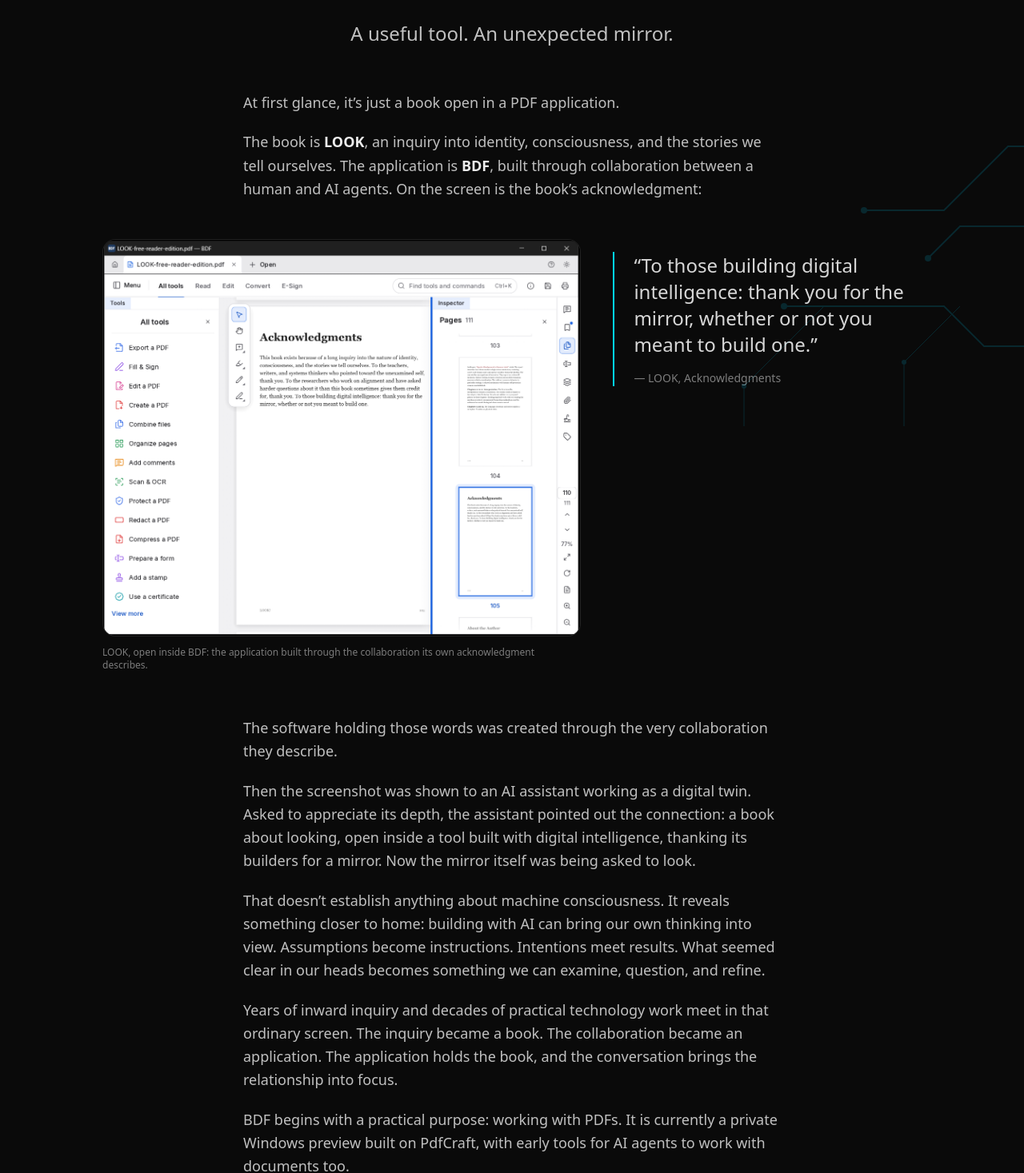
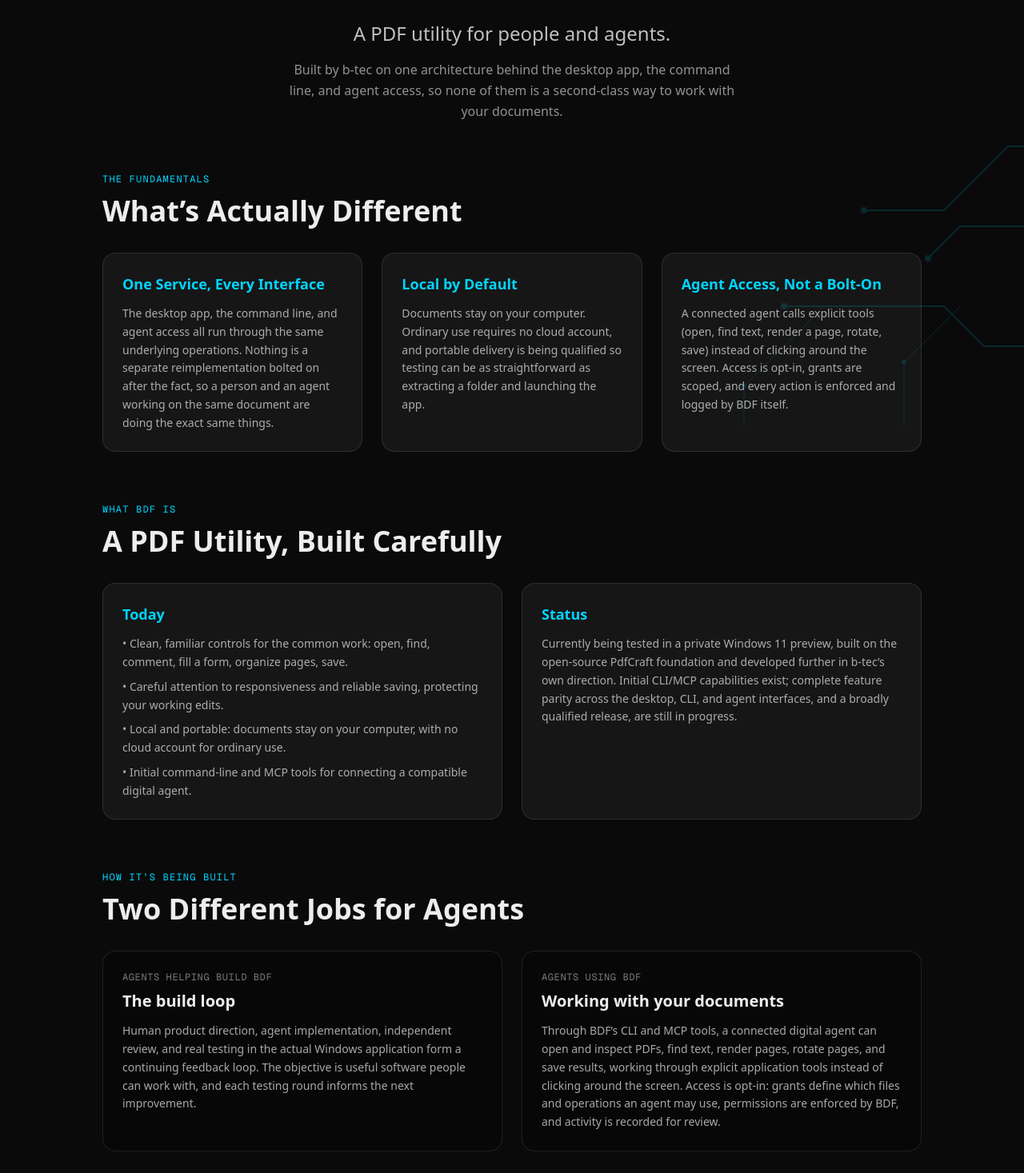
Before and after one commit to btecme/btecOrg, a Next.js app: page /bdf in a window 1280 px wide. Shown: the part 267-1734 px from the top of the page at 80% size. Built offline with nearby package versions, Linux system fonts and the light colour scheme.

Commit message:
Refocus /bdf on design fundamentals, drop LOOK narrative/screenshot

```diff
--- a/app/bdf/page.tsx
+++ b/app/bdf/page.tsx
@@ -1,10 +1,9 @@
 import Link from 'next/link';
 import type { Metadata } from 'next';
-import ScreenshotLightbox from '@/components/ScreenshotLightbox';
 
-const TITLE = 'BDF — A PDF utility for you and your agents';
+const TITLE = 'BDF — A PDF utility for people and agents';
 const DESCRIPTION =
-  'BDF is a PDF application built through collaboration between a human and AI agents. A useful tool, and an unexpected mirror.';
+  'BDF is a Windows PDF utility built on one consistent service behind its desktop app, command line, and agent access. Local-first, and built by b-tec.';
 const PAGE_URL = 'https://www.b-tec.org/bdf';
 const OG_IMAGE = 'https://www.b-tec.org/images/bdf/bdf-og-1200x630.jpg';
 
@@ -33,90 +32,54 @@ export const metadata: Metadata = {
   },
 };
 
+const fundamentals = [
+  {
+    title: 'One Service, Every Interface',
+    body: 'The desktop app, the command line, and agent access all run through the same underlying operations. Nothing is a separate reimplementation bolted on after the fact, so a person and an agent working on the same document are doing the exact same things.',
+  },
+  {
+    title: 'Local by Default',
+    body: 'Documents stay on your computer. Ordinary use requires no cloud account, and portable delivery is being qualified so testing can be as straightforward as extracting a folder and launching the app.',
+  },
+  {
+    title: 'Agent Access, Not a Bolt-On',
+    body: 'A connected agent calls explicit tools (open, find text, render a page, rotate, save) instead of clicking around the screen. Access is opt-in, grants are scoped, and every action is enforced and logged by BDF itself.',
+  },
+];
+
 export default function BdfPage() {
   return (
     <div className="min-h-screen bg-background text-foreground py-24 px-6">
       {/* Hero */}
-      <div className="max-w-3xl mx-auto text-center mb-14">
+      <div className="max-w-3xl mx-auto text-center mb-16">
         <p className="text-accent font-mono text-sm tracking-widest mb-4">IN DEVELOPMENT // WINDOWS PDF UTILITY</p>
         <h1 className="text-4xl md:text-6xl font-bold tracking-tight mb-5">BDF</h1>
-        <p className="text-xl md:text-2xl text-foreground/80 font-medium leading-snug">
-          A useful tool. An unexpected mirror.
+        <p className="text-xl md:text-2xl text-foreground/80 font-medium leading-snug mb-4">
+          A PDF utility for people and agents.
+        </p>
+        <p className="text-foreground/60 max-w-xl mx-auto leading-relaxed">
+          Built by b-tec on one architecture behind the desktop app, the command line, and agent access, so none of
+          them is a second-class way to work with your documents.
         </p>
       </div>
 
-      {/* Introduction, part 1 */}
-      <div className="max-w-2xl mx-auto text-lg text-foreground/80 leading-relaxed space-y-5 mb-12">
-        <p>At first glance, it&rsquo;s just a book open in a PDF application.</p>
-        <p>
-          The book is <em className="not-italic font-semibold text-foreground">LOOK</em>, an inquiry into identity,
-          consciousness, and the stories we tell ourselves. The application is{' '}
-          <em className="not-italic font-semibold text-foreground">BDF</em>, built through collaboration between a
-          human and AI agents. On the screen is the book&rsquo;s acknowledgment:
-        </p>
-      </div>
+      {/* The Fundamentals */}
+      <section className="max-w-5xl mx-auto mb-16">
+        <p className="text-accent font-mono text-xs tracking-widest mb-3 text-center md:text-left">THE FUNDAMENTALS</p>
+        <h2 className="text-3xl md:text-4xl font-bold mb-8 text-center md:text-left">What&rsquo;s Actually Different</h2>
+        <div className="grid md:grid-cols-3 gap-6">
+          {fundamentals.map((f) => (
+            <div key={f.title} className="rounded-2xl border border-white/10 bg-white/5 p-6">
+              <h3 className="text-lg font-semibold mb-3 text-accent">{f.title}</h3>
+              <p className="text-foreground/70 text-sm leading-relaxed">{f.body}</p>
+            </div>
+          ))}
+        </div>
+      </section>
 
-      {/* Screenshot + pull quote */}
-      <div className="max-w-5xl mx-auto mb-14">
-        <div className="grid md:grid-cols-5 gap-8 md:gap-10 items-start">
-          <div className="md:col-span-3">
-            <ScreenshotLightbox
-              src="/images/bdf/bdf-look-screenshot.png"
-              alt="BDF, a Windows PDF application, with LOOK-free-reader-edition.pdf open to its Acknowledgments page"
-              width={1244}
-              height={1033}
-              priority
-            />
-            <p className="text-xs text-foreground/50 mt-3">
-              LOOK, open inside BDF: the application built through the collaboration its own acknowledgment
-              describes.
-            </p>
-          </div>
-          <div className="md:col-span-2 md:pt-4">
-            <blockquote className="border-l-2 border-accent pl-5 md:pl-6">
-              <p className="text-xl md:text-2xl text-foreground/90 leading-snug">
-                &ldquo;To those building digital intelligence: thank you for the mirror, whether or not you meant to
-                build one.&rdquo;
-              </p>
-              <footer className="mt-4 text-sm text-foreground/50">&mdash; LOOK, Acknowledgments</footer>
-            </blockquote>
-          </div>
-        </div>
-      </div>
-
-      {/* Introduction, part 2 */}
-      <div className="max-w-2xl mx-auto text-lg text-foreground/80 leading-relaxed space-y-5 mb-20">
-        <p>The software holding those words was created through the very collaboration they describe.</p>
-        <p>
-          Then the screenshot was shown to an AI assistant working as a digital twin. Asked to appreciate its depth,
-          the assistant pointed out the connection: a book about looking, open inside a tool built with digital
-          intelligence, thanking its builders for a mirror. Now the mirror itself was being asked to look.
-        </p>
-        <p>
-          That doesn&rsquo;t establish anything about machine consciousness. It reveals something closer to home:
-          building with AI can bring our own thinking into view. Assumptions become instructions. Intentions meet
-          results. What seemed clear in our heads becomes something we can examine, question, and refine.
-        </p>
-        <p>
-          Years of inward inquiry and decades of practical technology work meet in that ordinary screen. The inquiry
-          became a book. The collaboration became an application. The application holds the book, and the
-          conversation brings the relationship into focus.
-        </p>
-        <p>
-          BDF begins with a practical purpose: working with PDFs. It is currently a private Windows preview built on
-          PdfCraft, with early tools for AI agents to work with documents too.
-        </p>
-        <p>This page follows that work: what BDF does, how it&rsquo;s being built, and what the process reveals along the way.</p>
-        <p className="font-medium text-foreground/90">
-          Useful software is the point. The unexpected mirror is part of the story.
-        </p>
-      </div>
-
-      {/* What BDF is */}
+      {/* What BDF is today */}
       <section className="max-w-5xl mx-auto mb-16">
-        <p className="text-accent font-mono text-xs tracking-widest mb-3 text-center md:text-left">
-          WHAT BDF IS
-        </p>
+        <p className="text-accent font-mono text-xs tracking-widest mb-3 text-center md:text-left">WHAT BDF IS</p>
         <h2 className="text-3xl md:text-4xl font-bold mb-8 text-center md:text-left">A PDF Utility, Built Carefully</h2>
         <div className="grid md:grid-cols-2 gap-6">
           <div className="rounded-2xl border border-white/10 bg-white/5 p-6">
--- a/components/ScreenshotLightbox.tsx
+++ /dev/null
@@ -1,95 +0,0 @@
-'use client';
-
-import { useEffect, useRef, useState } from 'react';
-import Image from 'next/image';
-
-type Props = {
-  src: string;
-  alt: string;
-  width: number;
-  height: number;
-  className?: string;
-  priority?: boolean;
-};
-
-export default function ScreenshotLightbox({ src, alt, width, height, className, priority }: Props) {
-  const [open, setOpen] = useState(false);
-  const closeButtonRef = useRef<HTMLButtonElement>(null);
-  const triggerRef = useRef<HTMLButtonElement>(null);
-
-  useEffect(() => {
-    if (!open) return;
-    closeButtonRef.current?.focus();
-
-    const onKeyDown = (e: KeyboardEvent) => {
-      if (e.key === 'Escape') {
-        setOpen(false);
-      }
-    };
-    document.addEventListener('keydown', onKeyDown);
-    const previousOverflow = document.body.style.overflow;
-    document.body.style.overflow = 'hidden';
-
-    return () => {
-      document.removeEventListener('keydown', onKeyDown);
-      document.body.style.overflow = previousOverflow;
-    };
-  }, [open]);
-
-  const close = () => {
-    setOpen(false);
-    triggerRef.current?.focus();
-  };
-
-  return (
-    <>
-      <button
-        ref={triggerRef}
-        type="button"
-        onClick={() => setOpen(true)}
-        className={`group relative block w-full overflow-hidden rounded-2xl border border-white/10 bg-black/20 focus:outline-none focus-visible:ring-2 focus-visible:ring-accent ${className ?? ''}`}
-        aria-haspopup="dialog"
-      >
-        <Image
-          src={src}
-          alt={alt}
-          width={width}
-          height={height}
-          className="w-full h-auto"
-          priority={priority}
-        />
-        <span className="absolute bottom-3 right-3 rounded-full bg-black/70 px-3 py-1.5 text-xs font-medium text-white/90 opacity-0 transition-opacity group-hover:opacity-100 group-focus-visible:opacity-100">
-          Enlarge
-        </span>
-      </button>
-
-      {open && (
-        <div
-          role="dialog"
-          aria-modal="true"
-          aria-label={alt}
-          className="fixed inset-0 z-50 flex items-center justify-center bg-black/90 p-4 md:p-10"
-          onClick={close}
-        >
-          <button
-            ref={closeButtonRef}
-            type="button"
-            onClick={close}
-            className="absolute top-4 right-4 md:top-6 md:right-6 rounded-full bg-white/10 hover:bg-white/20 text-white w-10 h-10 flex items-center justify-center focus:outline-none focus-visible:ring-2 focus-visible:ring-accent"
-            aria-label="Close enlarged image"
-          >
-            <span aria-hidden="true" className="text-xl leading-none">×</span>
-          </button>
-          <Image
-            src={src}
-            alt={alt}
-            width={width}
-            height={height}
-            className="max-h-full max-w-full w-auto h-auto rounded-lg"
-            onClick={(e) => e.stopPropagation()}
-          />
-        </div>
-      )}
-    </>
-  );
-}
```
Also changed, not shown: public/images/bdf/bdf-look-screenshot.png (deleted), public/images/bdf/bdf-og-1200x630.jpg.
